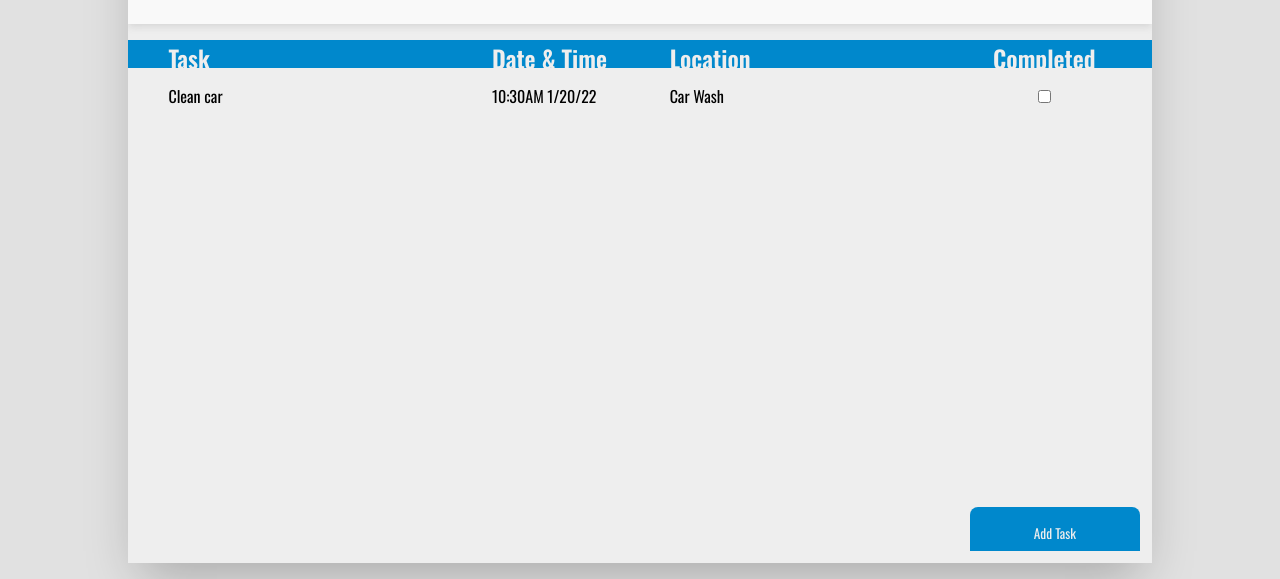
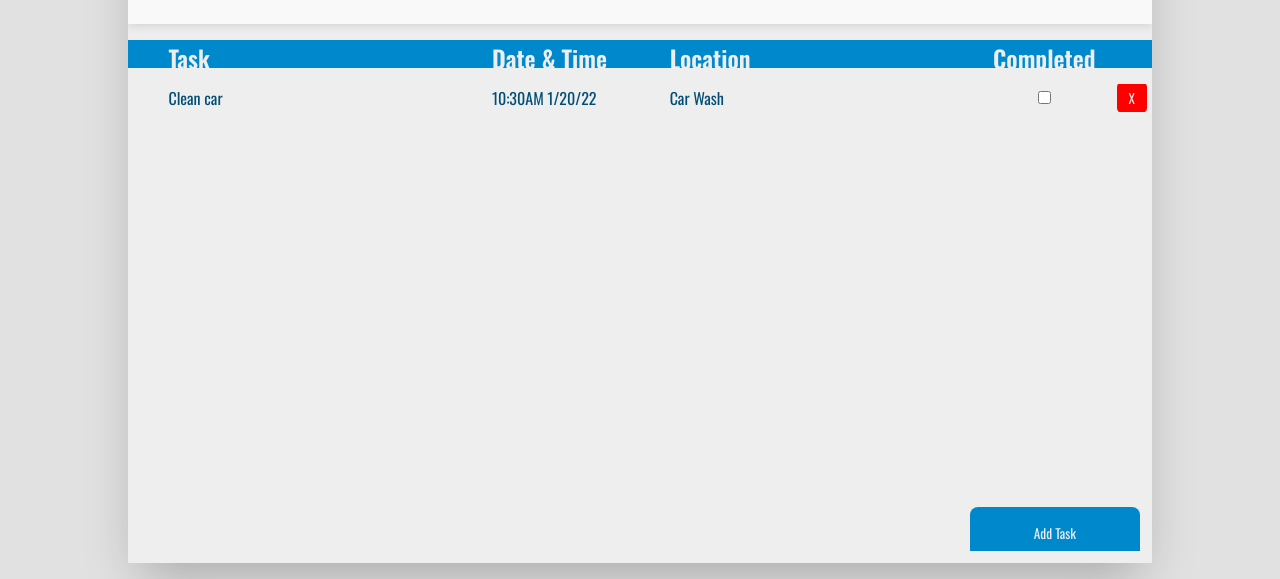
Before and after one commit to krovinskii/ToDo-WebApp, a website built with webpack: page src/template.html in a window 1280 px wide. Shown: the part 221-800 px from the top of the page. Built offline with nearby package versions, Linux system fonts and the light colour scheme.

Commit message:
delete btn added

```diff
--- a/src/styles.css
+++ b/src/styles.css
@@ -87,6 +87,9 @@ body {
 }
 .appDisplayCompletedData {
   text-align: center;
+
+  display: flex;
+  justify-content: center;
 }
 .appDisplayTitle {
   font-weight: 600;
@@ -119,3 +122,26 @@ body {
   background-color: #0088cc;
   color: #eeeeee;
 }
+.appDisplayDeleteRow {
+  grid-column: 6/6;
+
+  display: flex;
+  justify-content: center;
+}
+.deleteBtn {
+  padding: 0.35rem 0.75rem;
+  text-align: center;
+  background-color: red;
+  border-radius: 5px;
+  border: none;
+  color: #eeeeee;
+}
+.appDisplayCompletedData,
+.appDisplayDateTimeData,
+.appDisplayDeleteRow,
+.appDisplayLocationData,
+.appDisplayTaskData {
+  display: flex;
+  align-items: center;
+  color: #004e76;
+}
--- a/src/template.html
+++ b/src/template.html
@@ -34,6 +34,9 @@
         <div class="appDisplayDateTimeData">10:30AM 1/20/22</div>
         <div class="appDisplayLocationData">Car Wash</div>
         <div class="appDisplayCompletedData"><input type="checkbox" /></div>
+        <div class="appDisplayDeleteRow">
+          <button class="deleteBtn">X</button>
+        </div>
       </div>
       <div class="addTask"><button class="addTaskBtn">Add Task</button></div>
     </div>
```
Also changed, not shown: 1 other file.
